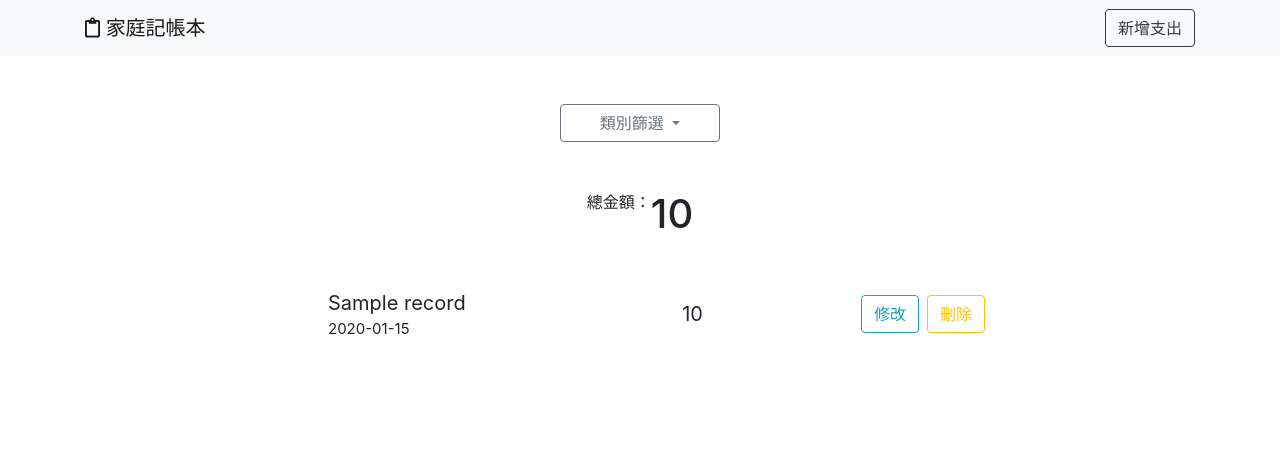
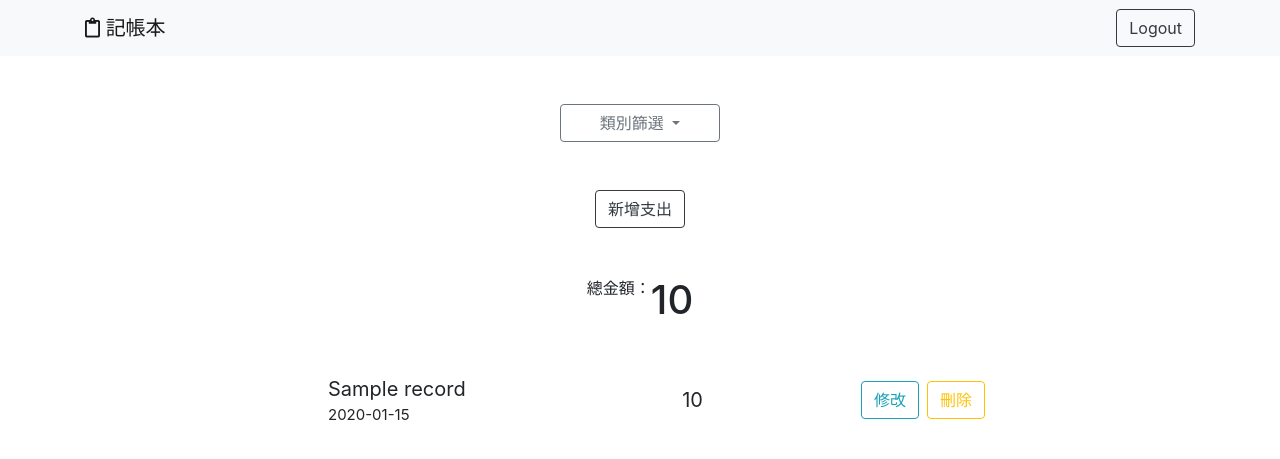
Before and after one commit to s091173/expense_tracker, a Node server app: page /records in a window 1280 px wide. Shown: the top 459 px of the page. Run offline with Node 20, Linux system fonts and the light colour scheme; a user stored in the database is signed in; tables that the repository leaves empty hold one stand-in row (values such as "Sample post"); some libraries are stand-ins or nearby versions.

Commit message:
feat: add isAuthenticated to display different view templates

```diff
--- a/app.js
+++ b/app.js
@@ -32,6 +32,12 @@ app.use(bodyParser.urlencoded({ extended: true }), methodOverride('_method'))
 // 呼叫 Passport 函式並傳入 app，這條要寫在路由之前
 usePassport(app)
 
+app.use((req, res, next) => {
+  res.locals.isAuthenticated = req.isAuthenticated()
+  res.locals.user = req.user
+  next()
+})
+
 app.use(routes)
 
 // register helper
--- a/views/index.hbs
+++ b/views/index.hbs
@@ -17,6 +17,11 @@
       </div>
     </div>
   </div>
+  {{!-- 新增支出按鈕 --}}
+  <div class="row justify-content-center mb-5">
+    <a class="btn btn-outline-dark" href="/records/new">新增支出</a>
+  </div>
+
   {{!-- 總金額 --}}
   <div class="row justify-content-center mb-3">
     <p>總金額：</p>
--- a/views/layouts/main.hbs
+++ b/views/layouts/main.hbs
@@ -21,9 +21,13 @@
       <div class="container">
         <a class="navbar-brand" href="/records">
           <i class="far fa-clipboard"></i>
-          家庭記帳本
+          {{user.name}}記帳本
         </a>
-        <a class="btn btn-outline-dark" href="/records/new">新增支出</a>
+        {{#if isAuthenticated}}
+        <a class="btn btn-outline-dark" href="/users/logout">Logout</a>
+        {{else}}
+        <a class="btn btn-outline-dark" href="/users/login">Login</a>
+        {{/if}}
       </div>
     </nav>
   </header>
```
